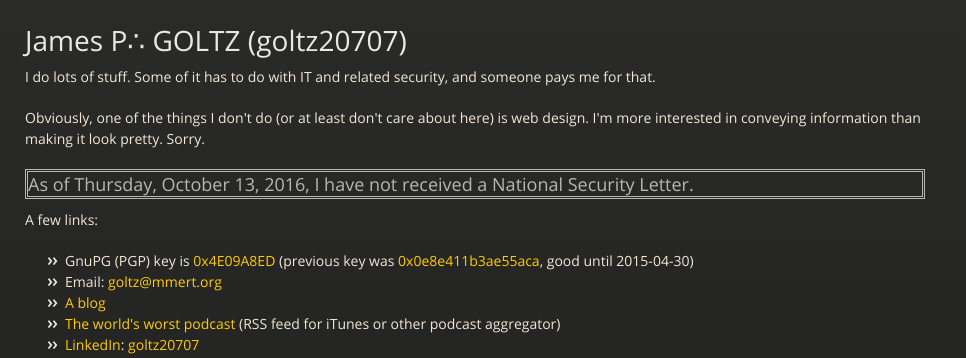
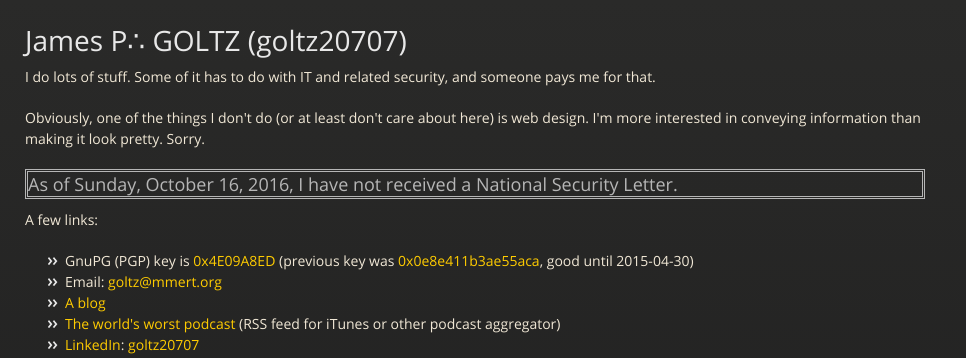
Before and after one commit to goltz20707/goltz20707.github.io, a Jekyll site: the page built from index.html, in a window 1280 px wide. Shown: the top 358 px of the page, without its empty margins (0-966 px from the left). Built offline with Jekyll 4.4.1, drawn with Linux system fonts in a browser that asks for light colours.

Commit message:
Update nsl.html

```diff
--- a/_includes/nsl.html
+++ b/_includes/nsl.html
@@ -3,6 +3,6 @@ date '+%A, %B %e, %Y,'
  -->
 <h3 style="border: double">As of
 
-Thursday, October 13, 2016,
+Sunday, October 16, 2016,
 
 I have not received a National Security Letter.</h3>
```
